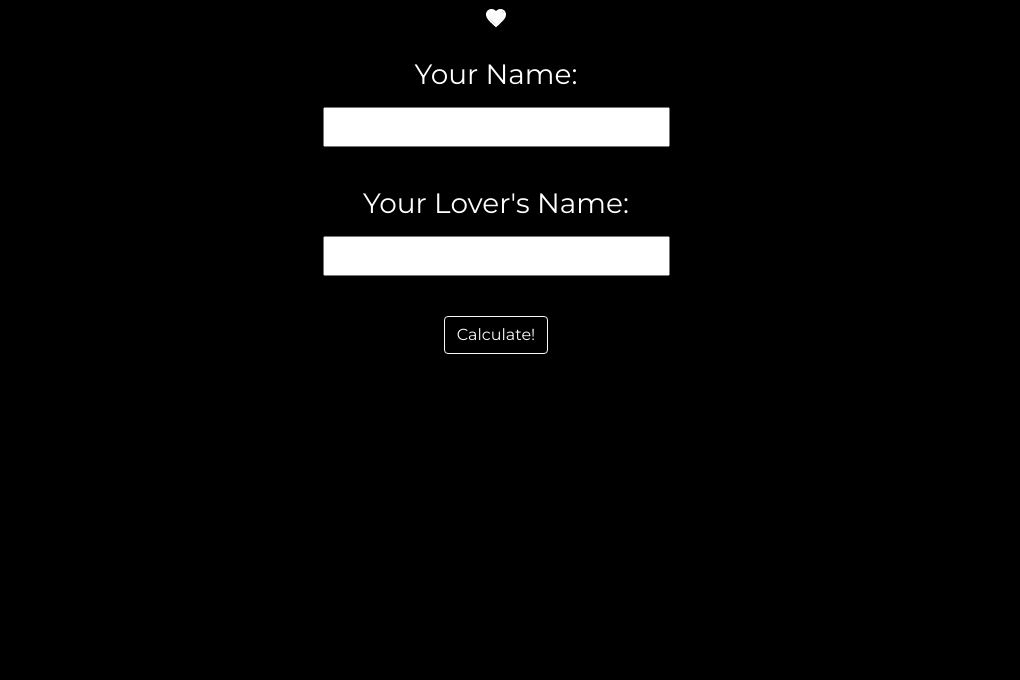
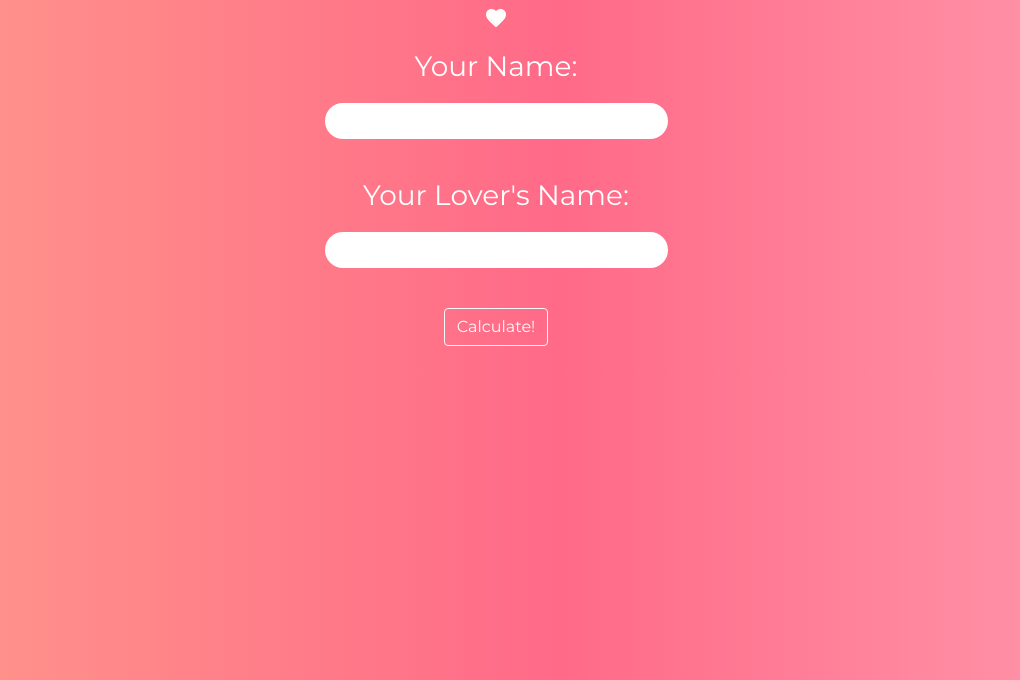
Before and after one commit to beejoybee/Love-Calculator, a plain HTML site: page index.html in a window 1280 px wide. Shown: the part 120-800 px from the top of the page, without its empty margins (144-1164 px from the left). Drawn offline with nearby package versions, Linux system fonts and the light colour scheme.

Commit message:
Fix aesthetics and bugs

```diff
--- a/index.html
+++ b/index.html
@@ -2,7 +2,7 @@
 <html lang="en" dir="ltr">
   <head>
     <meta charset="utf-8">
-    <title>Love Calculator</title>
+    <title>&hearts;Love Calculator</title>
     <link rel="stylesheet" href="https://stackpath.bootstrapcdn.com/bootstrap/4.3.1/css/bootstrap.min.css" integrity="sha384-ggOyR0iXCbMQv3Xipma34MD+dH/1fQ784/j6cY/iJTQUOhcWr7x9JvoRxT2MZw1T" crossorigin="anonymous">
     <link rel="stylesheet" href="styles.css">
     <link href="https://fonts.googleapis.com/css2?family=Lobster&family=Lobster+Two&family=Montserrat&display=swap" rel="stylesheet">
@@ -17,22 +17,14 @@
 
 <h3><h3>
 
-<div class="input">
+
+<form class="input" action="index.html" method="post">
   <p>Your Name:</p>
   <input type="text">
-</div>
-<div class="input">
   <p>Your Lover's Name:</p>
-  <input type="text">
-</div>
-<div class="button">
-  <button type="submit" class="btn btn-outline-light" onclick="handleClick">Calculate!</button>
-</div>
-
-
-
-
-
+  <input type="text"><br>
+  <button type="reset" class="btn btn-outline-light" onclick="handleClick">Calculate!</button>
+</form>
 </div>
 
   <script src="index.js"></script>
--- a/index.js
+++ b/index.js
@@ -6,15 +6,15 @@ document.querySelector("button").onclick = function handleClick(event) {
  var loveScore = Math.floor(Math.random() * 100) + 1;
 
  if (loveScore >= 70) {
-   var perfectScore = document.querySelector("h3").innerHTML =  "Your love score is " + loveScore + ", you are a perfect pair!";
+   var perfectScore = document.querySelector("h3").innerHTML =  "Your love score is " + loveScore + ", you two are a perfect pair!";
    var heart1 = document.querySelector("img").setAttribute("src", "images/heart1.png");
    return perfectScore, heart1;
  } else if (loveScore < 70 && loveScore > 50) {
-   var mediumScore = document.querySelector("h3").innerHTML = "Your love score is " + loveScore + ", you'll need to work to make it work.";
+   var mediumScore = document.querySelector("h3").innerHTML = "Your love score is " + loveScore + ", you two will need to work to make it work.";
    var heart2 = document.querySelector("img").setAttribute("src", "images/heart2.png");
    return mediumScore, heart2;
  } else {
-   var badScore = document.querySelector("h3").innerHTML = "Your love score is " + loveScore + ", save yourself the heartache.";
+   var badScore = document.querySelector("h3").innerHTML = "Your love score is " + loveScore + ", save yourselves the heartache.";
    var heart3 = document.querySelector("img").setAttribute("src", "images/heart3.png");
    return badScore, heart3;
  }
--- a/styles.css
+++ b/styles.css
@@ -1,20 +1,32 @@
 body {
-  background-color: black;
+  background-color: #FF9A8B;
+  background-image: linear-gradient(90deg, #FF9A8B 0%, #FF6A88 55%, #FF99AC 100%);
   color: White;
   text-align: center;
   font-family: 'Montserrat', sans-serif;
 }
+
 h1 {
   padding-top: 20px;
   padding-bottom: 20px;
   font-family: 'Lobster', cursive;
   font-size: 4rem;
 }
-.input {
-  padding-top: 20px;
-  padding-bottom: 20px;
+
+p {
+  margin-top: 20px;
+  margin-bottom: 0;
 }
-.button {
-  padding-top: 20px;
-  padding-bottom: 20px;
+
+input {
+  margin: 20px;
+   border-top-style: hidden;
+   border-right-style: hidden;
+   border-left-style: hidden;
+   border-bottom-style: hidden;
+   border-radius: 30px 30px 30px 30px;
 }
+
+.btn {
+  margin: 20px;
+}
```
Also changed, not shown: 1 other file.
